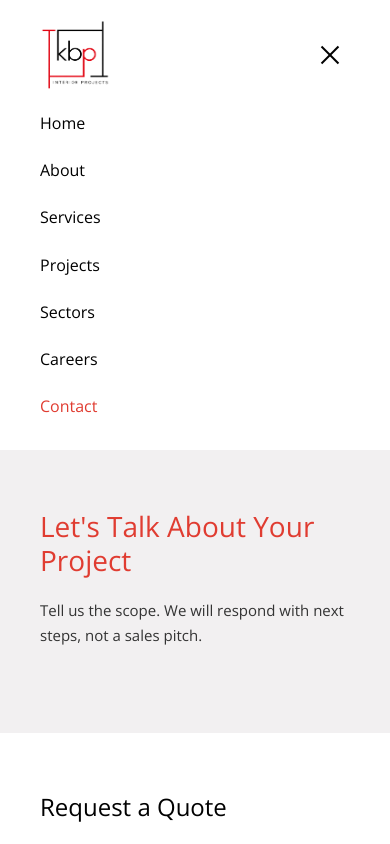
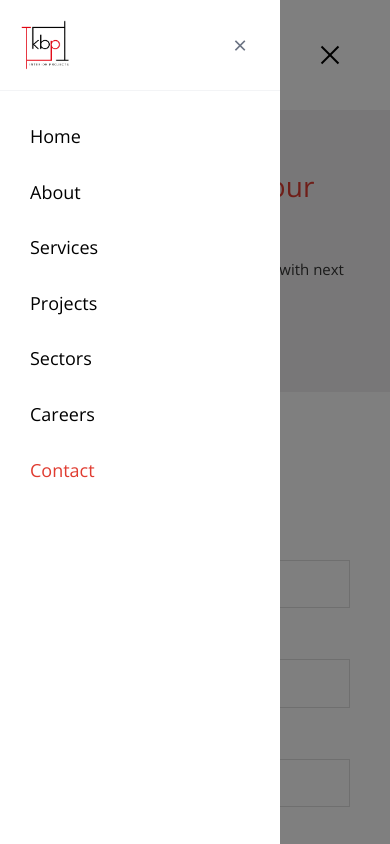
Before and after one commit to rony4543/kbp-interior-projects-amdawad, a React app: page /contact in a window 390 px wide. Both pictures are taken after a click on the button "Toggle navigation menu". Shown: the top 844 px of the page. Built offline with nearby package versions, Linux system fonts and the light colour scheme; the HTML template or start-up script is replaced by a standard one.

Commit message:
Update mobile navigation to left-side sidebar

```diff
--- a/src/components/Header.jsx
+++ b/src/components/Header.jsx
@@ -73,22 +73,42 @@ export default function Header() {
         </button>
       </div>
 
-      {/* Mobile Menu */}
+      {/* Mobile Menu Backdrop */}
+      {mobileOpen && (
+        <div
+          className="fixed inset-0 bg-black/50 z-40 lg:hidden"
+          onClick={() => setMobileOpen(false)}
+        />
+      )}
+
+      {/* Mobile Sidebar */}
       <div
-        className="lg:hidden overflow-hidden transition-all duration-400 ease-in-out"
-        style={{
-          maxHeight: mobileOpen ? '50rem' : '0',
-          opacity: mobileOpen ? 1 : 0,
-        }}
+        className={`fixed top-0 left-0 h-full w-[280px] bg-white z-50 transform transition-transform duration-300 ease-in-out lg:hidden flex flex-col ${
+          mobileOpen ? 'translate-x-0' : '-translate-x-full'
+        }`}
       >
-        <div className="flex flex-col px-[4rem] pb-[3rem] gap-[2rem]">
+        <div className="flex items-center justify-between p-[2rem] border-b border-gray-100">
+          <img
+            src="/logo.png"
+            alt="KBP Interior Projects Logo"
+            className="h-[5rem] w-auto object-contain"
+          />
+          <button
+            onClick={() => setMobileOpen(false)}
+            className="w-[4rem] h-[4rem] flex items-center justify-center text-[2.4rem] text-gray-500"
+            aria-label="Close navigation menu"
+          >
+            &times;
+          </button>
+        </div>
+        <div className="flex flex-col p-[3rem] gap-[2.5rem] flex-grow overflow-y-auto">
           {navLinks.map((link) => (
             <Link
               key={link.name}
               to={link.path}
               onClick={() => setMobileOpen(false)}
               style={{
-                fontSize: '1.6rem',
+                fontSize: '1.8rem',
                 fontWeight: location.pathname === link.path ? '500' : '400',
                 color: location.pathname === link.path ? 'var(--color-brand-red)' : 'var(--color-black)',
               }}
```
